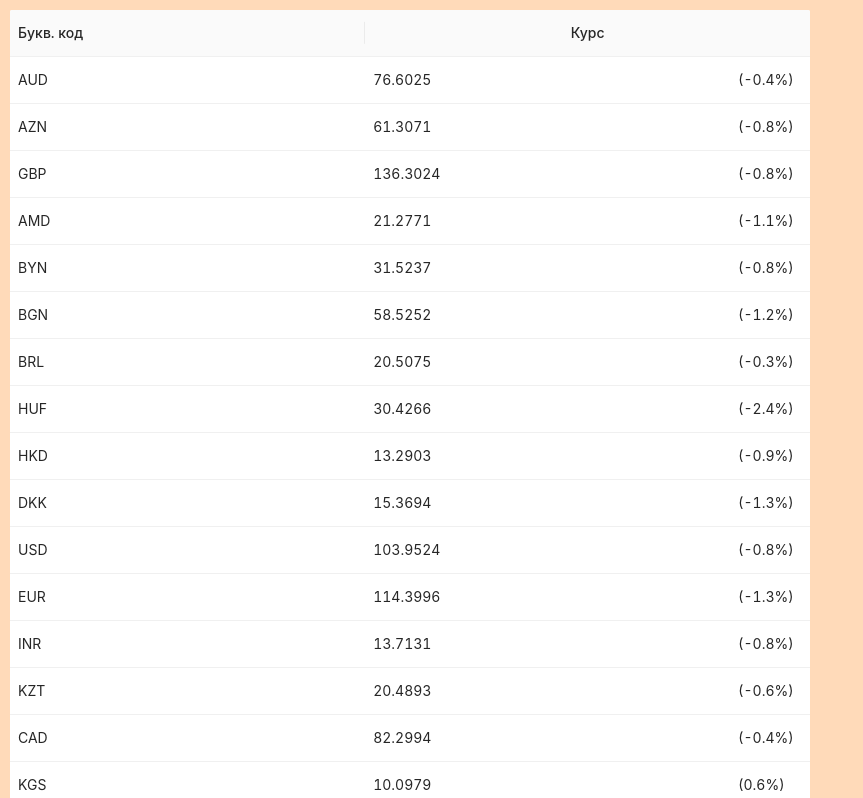
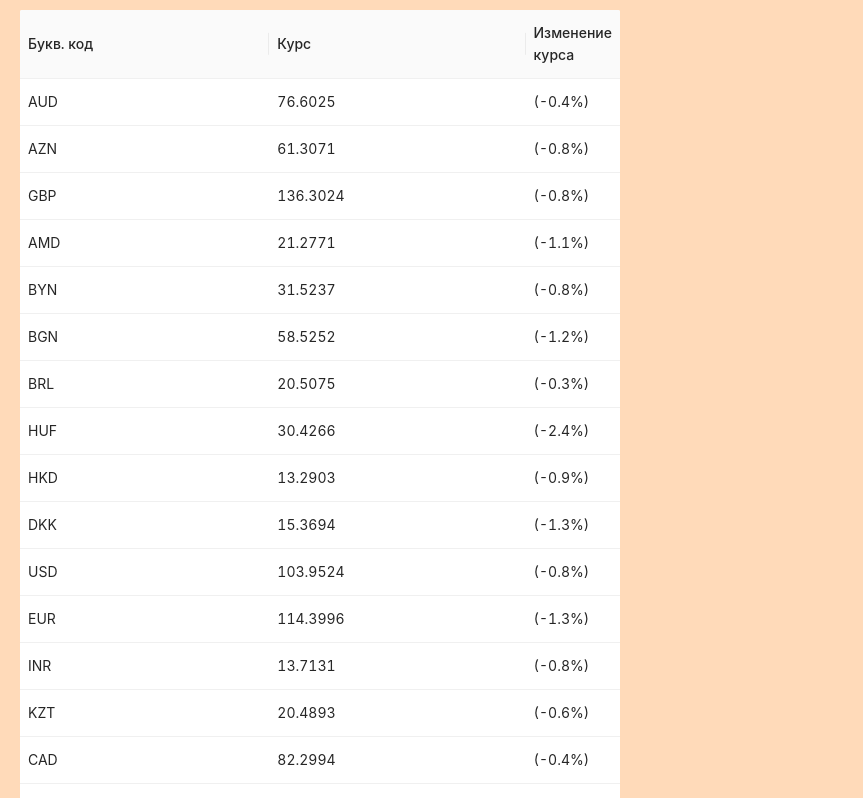
Before and after one commit to SPK80/exchange-rates, a React (Create React App) app: page / in a window 1280 px wide. Shown: the top 798 px of the page, without its empty margins (0-863 px from the left). Built offline with nearby package versions, Linux system fonts and the light colour scheme.

Commit message:
refactor: tune Tooltip

```diff
--- a/src/App.css
+++ b/src/App.css
@@ -11,9 +11,6 @@
 }
 
 .Table{
-	/* display: flex;
-  flex-direction: column;
-	height: 100vh;	 */
-	max-width: 800px;
-	/* min-height: 800px;   */
+	max-width: 600px;
+	margin-left: 10px;
 }
--- a/src/App.js
+++ b/src/App.js
@@ -29,13 +29,11 @@ function App() {
 		},
 		{
 			title: 'Курс',
-			colSpan: 2,
 			dataIndex: 'Value',
 			key: 'key',
 		},
 		{
 			title: 'Изменение курса',
-			colSpan: 0,
 			dataIndex: 'delta',
 			key: 'key',
 			width: '10%',
@@ -59,8 +57,9 @@ function App() {
 		return (
 			<Tooltip
 				title={name}
-				placement="left"
-				mouseEnterDelay={0.05}
+				placement="topLeft"
+				mouseEnterDelay={0.02}
+				mouseLeaveDelay={0.02}
 			>
 				<tr {...props} />
 			</Tooltip>
```
